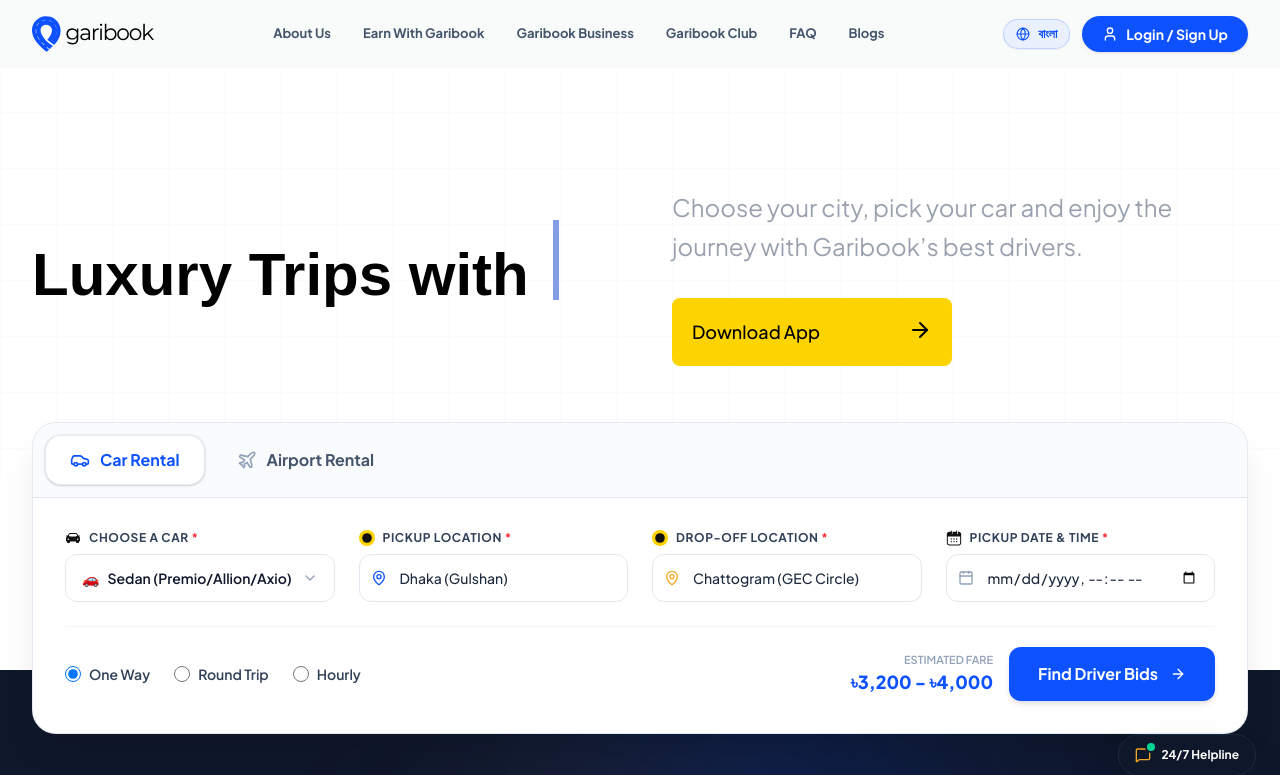
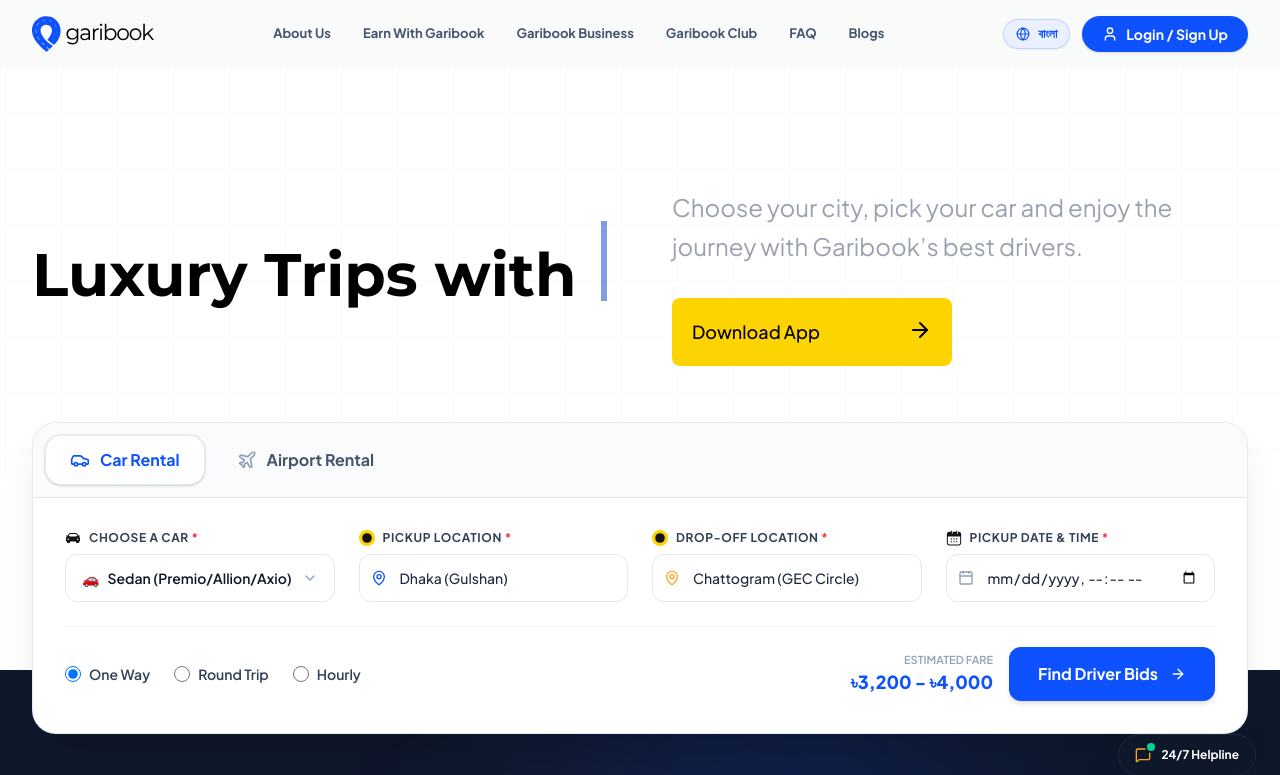
Before and after one commit to IamPial/garibook-app, a React (Vite) app: page / in a window 1280 px wide. Shown: the top 775 px of the page. Built offline with nearby package versions, Linux system fonts and the light colour scheme.

Commit message:
added montserrat google fonts

```diff
--- a/src/index.css
+++ b/src/index.css
@@ -5,10 +5,10 @@
 @layer base {
   body {
     @apply bg-[#ffffff] text-black font-sans;
-    font-family: 'DM Sans', sans-serif;
+    font-family: sans-serif;
   }
 
-  h1, h2, h3, h4, h5, h6 { font-family: 'Space Grotesk', sans-serif; }
+  h1, h2, h3, h4, h5, h6 { font-family: 'Montserrat', sans-serif; }
 
   .hero-grid {
     background-image: linear-gradient(rgba(14, 82, 255, 0.06) 1px, transparent 1px), linear-gradient(90deg, rgba(14, 82, 255, 0.06) 1px, transparent 1px);
```
